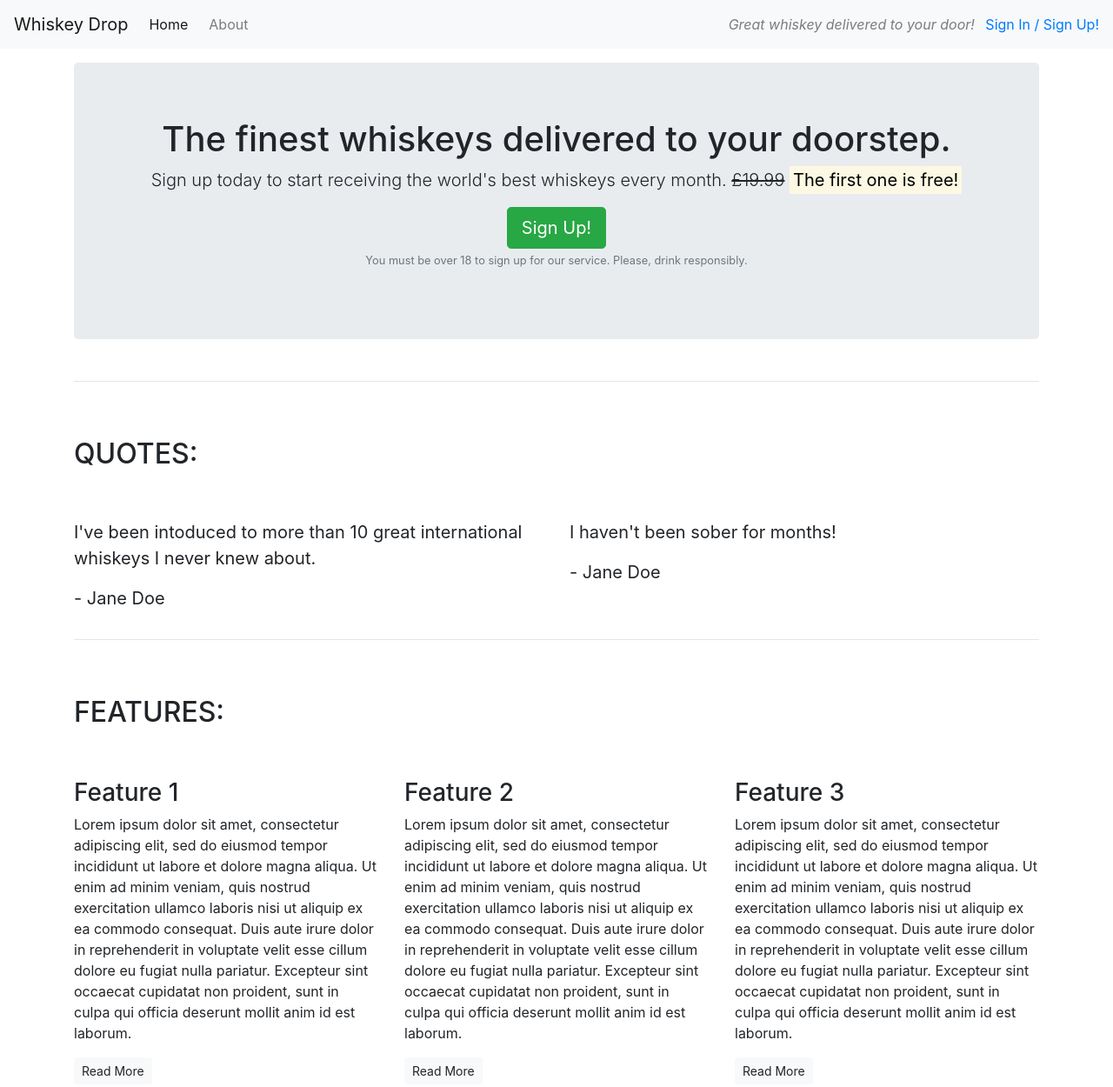
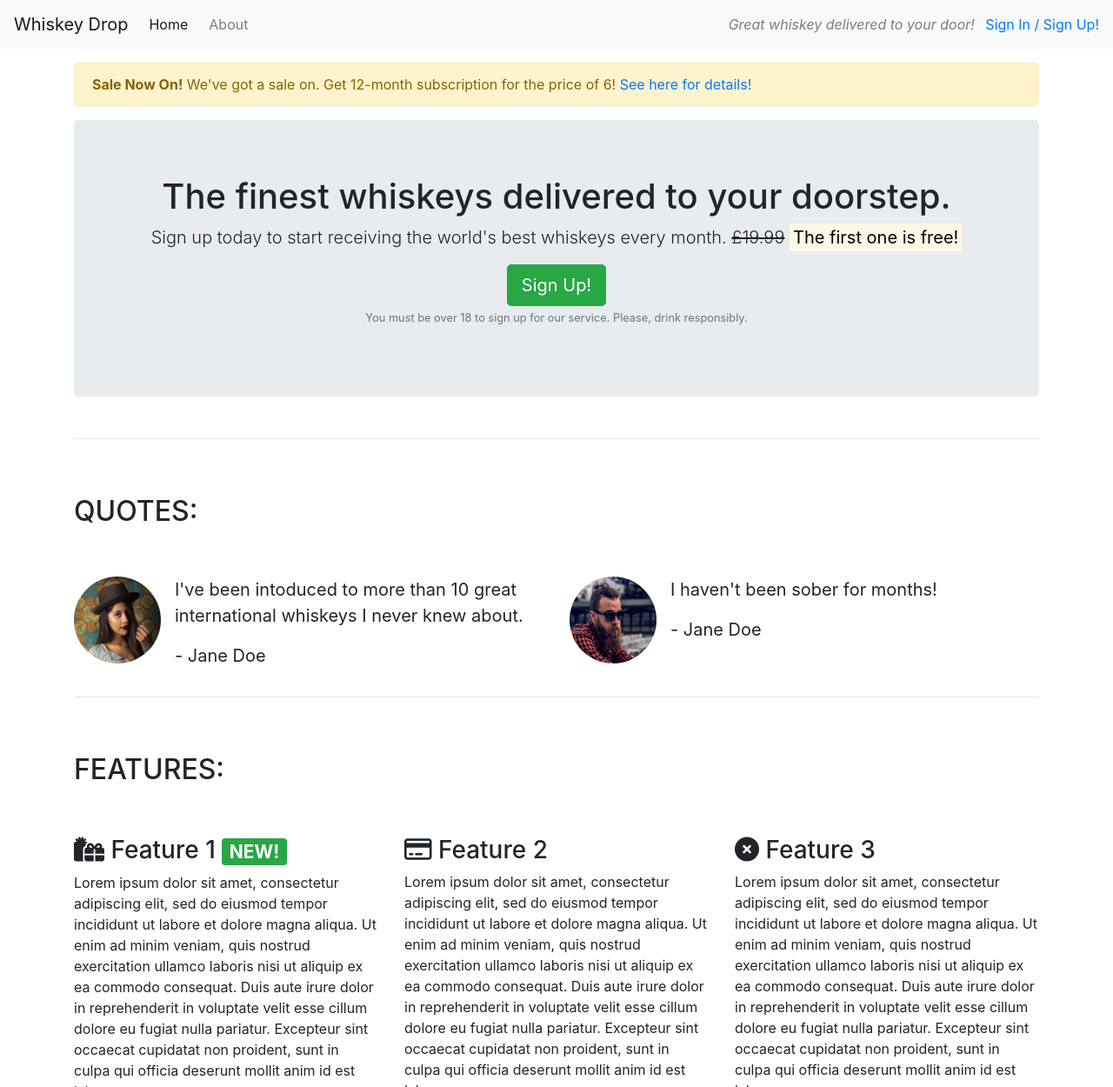
Before and after one commit to LAN-tr/bootstrap-practice, a plain HTML site: page index.html in a window 1280 px wide. Shown: the top 1250 px of the page at 87% size. Drawn offline with nearby package versions, Linux system fonts and the light colour scheme.

Commit message:
added some fontawesome icons hidden on mobile size, jumbotron and alert features

```diff
--- a/index.html
+++ b/index.html
@@ -10,6 +10,7 @@
   <script src="https://cdn.jsdelivr.net/npm/bootstrap@4.1.3/dist/js/bootstrap.min.js"
     integrity="sha384-ChfqqxuZUCnJSK3+MXmPNIyE6ZbWh2IMqE241rYiqJxyMiZ6OW/JmZQ5stwEULTy" crossorigin="anonymous">
   </script>
+  <script src="https://kit.fontawesome.com/29b5412e17.js" crossorigin="anonymous"></script>
 </head>
 
 <body>
@@ -26,6 +27,13 @@
     </div>
   </nav>
   <article class="container mt-3">
+    <div class="row d-none d-sm-block">
+      <div class="col-12">
+    <div class="alert alert-warning">
+      <strong>Sale Now On!</strong> We've got a sale on. Get 12-month subscription for the price of 6! <a href="">See here for details!</a>
+    </div>
+      </div>
+      </div>
     <!-- Callout -->
     <div class="row">
       <div class="col-12">
@@ -53,16 +61,30 @@
       </div>
       <div class="row">
         <div class="col-12 col-md-6">
+          <div class="media">
+            <div class="d-none d-sm-block">
+            <img src="girl-image.png" class="rounded-circle mr-3" height="100" width="100">
+            </div>
+            <div class="media-body">
               <blockquote class="blockquote">
                 <p>I've been intoduced to more than 10 great international whiskeys I never knew about.</p>
                 <p>- Jane Doe</p>
               </blockquote>
             </div>
+          </div>
+        </div>
         <div class="col-12 col-md-6">
+          <div class="media">
+            <div class="d-none d-sm-block">
+            <img src="guy-image.png" class="rounded-circle mr-3" height="100" width="100">
+            </div>
+            <div class="media-body">
               <blockquote class="blockquote">
                 <p>I haven't been sober for months!</p>
                 <p>- Jane Doe</p>
               </blockquote>
+            </div>
+          </div>
         </div>
       </div>
     </section>
@@ -79,7 +101,7 @@
       <div class="row">
         <div class="col-12 col-md-6 col-lg-4">
           <div class="feature">
-            <h3>Feature 1</h3>
+            <h3><i class="fa-solid fa-gifts d-none d-sm-inline"></i> Feature 1 <span class="badge badge-success">NEW!</span></h3>
             <p>Lorem ipsum dolor sit amet, consectetur adipiscing elit, sed do eiusmod tempor incididunt ut labore
               et dolore magna aliqua. Ut enim ad minim veniam, quis nostrud exercitation ullamco laboris nisi ut
               aliquip ex ea commodo consequat. Duis aute irure dolor in reprehenderit in voluptate velit esse
@@ -90,7 +112,7 @@
         </div>
         <div class="col-12 col-md-6 col-lg-4">
           <div class="feature">
-            <h3>Feature 2</h3>
+            <h3><i class="fa-regular fa-credit-card d-none d-sm-inline"></i> Feature 2</h3>
             <p>Lorem ipsum dolor sit amet, consectetur adipiscing elit, sed do eiusmod tempor incididunt ut labore
               et dolore magna aliqua. Ut enim ad minim veniam, quis nostrud exercitation ullamco laboris nisi ut
               aliquip ex ea commodo consequat. Duis aute irure dolor in reprehenderit in voluptate velit esse
@@ -102,7 +124,7 @@
 
         <div class="col-12 d-md-none d-lg-block col-lg-4">
           <div class="feature">
-            <h3>Feature 3</h3>
+            <h3><i class="fa-solid fa-circle-xmark d-none d-sm-inline"></i> Feature 3</h3>
             <p>Lorem ipsum dolor sit amet, consectetur adipiscing elit, sed do eiusmod tempor incididunt ut labore
               et dolore magna aliqua. Ut enim ad minim veniam, quis nostrud exercitation ullamco laboris nisi ut
               aliquip ex ea commodo consequat. Duis aute irure dolor in reprehenderit in voluptate velit esse
```
Also changed, not shown: girl-image.png (added), guy-image.png (added), 1 other file. Lines whose indentation alone changed are shown as unchanged.
